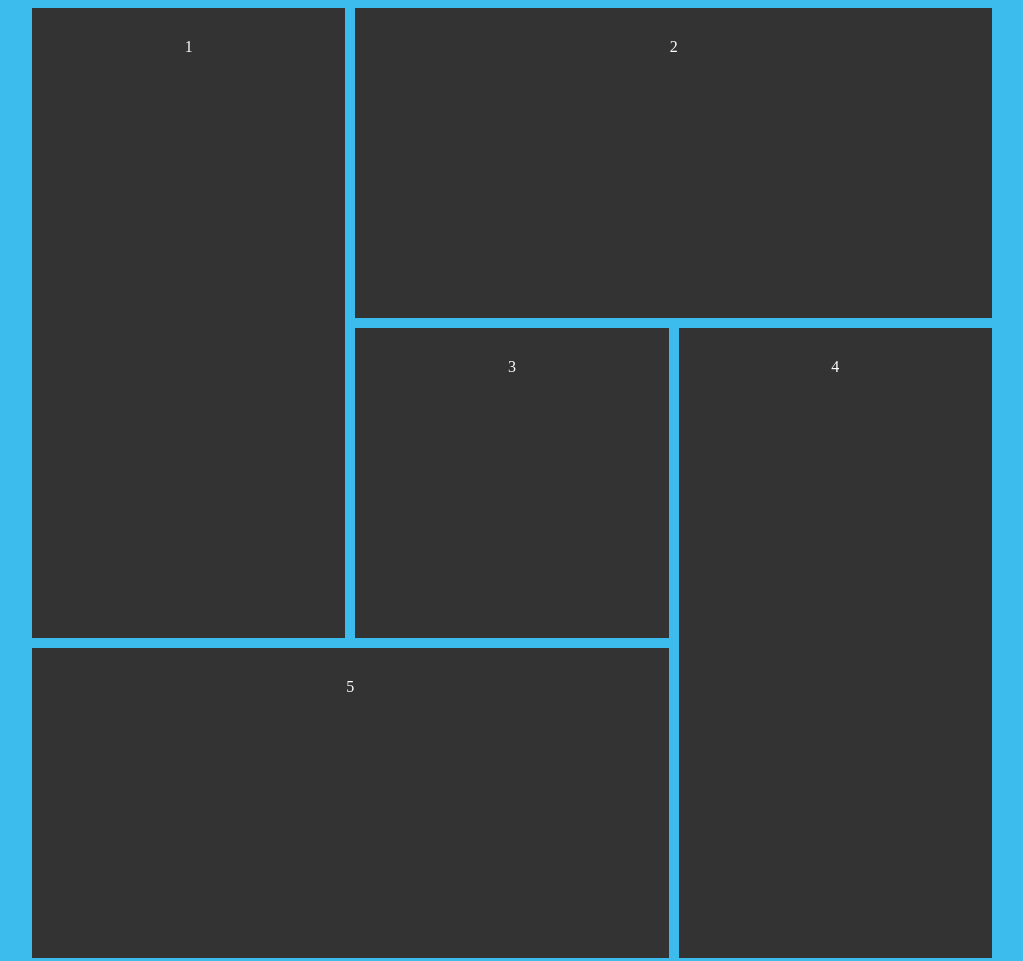
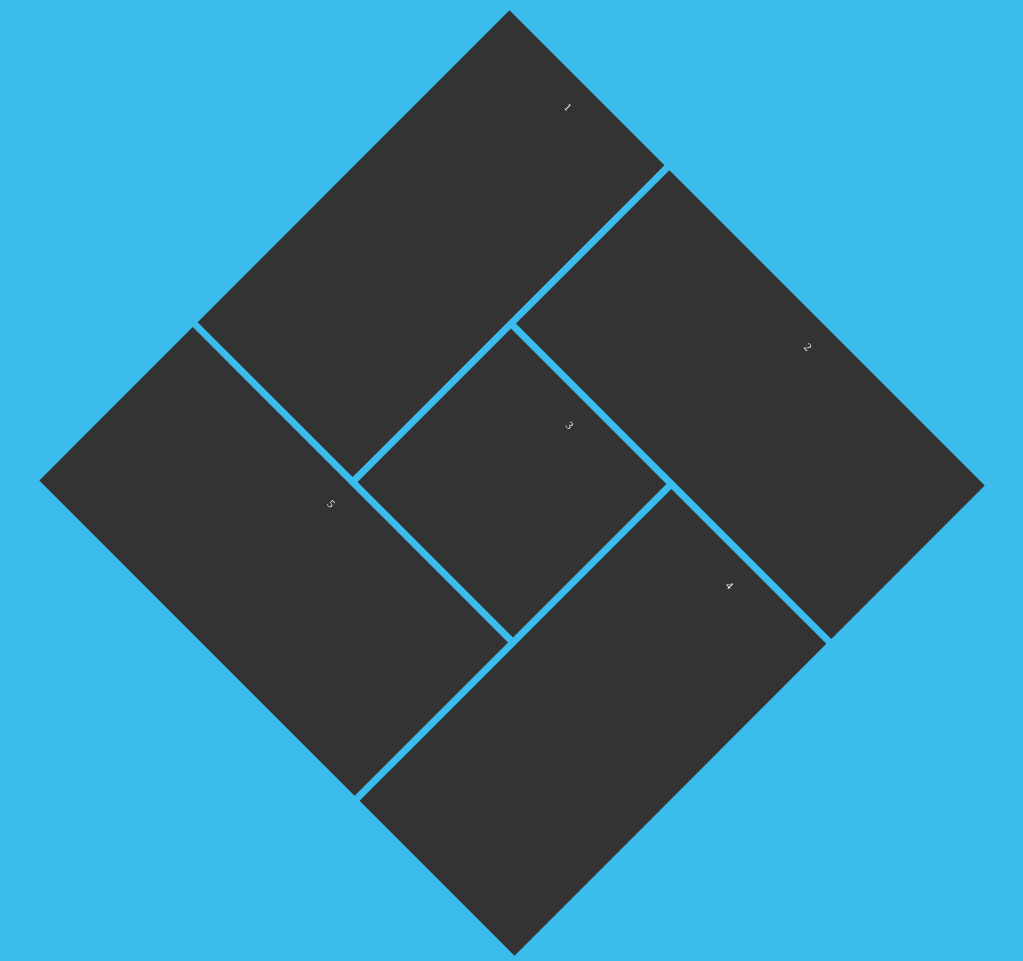
Before and after one commit to michal-kusnierz/CSS-Grid, a plain HTML site: page css-grid-playlist-lesson-8/index.html in a window 1280 px wide. Shown: the whole page, without its empty margins (128-1151 px from the left). Drawn offline with Linux system fonts and the light colour scheme.

Commit message:
transform: rotateZ

```diff
--- a/css-grid-playlist-lesson-8/index.html
+++ b/css-grid-playlist-lesson-8/index.html
@@ -41,9 +41,9 @@
             grid-column: 1 / 5;
             grid-row: 5 / 7;
         }
-        /* #content{
-            //transform: rotateZ(45deg) scale(0.7);
-        } */
+        #content{
+            transform: rotateZ(45deg) scale(0.7);
+        }
 	</style>
 </head>
 <body>
```
